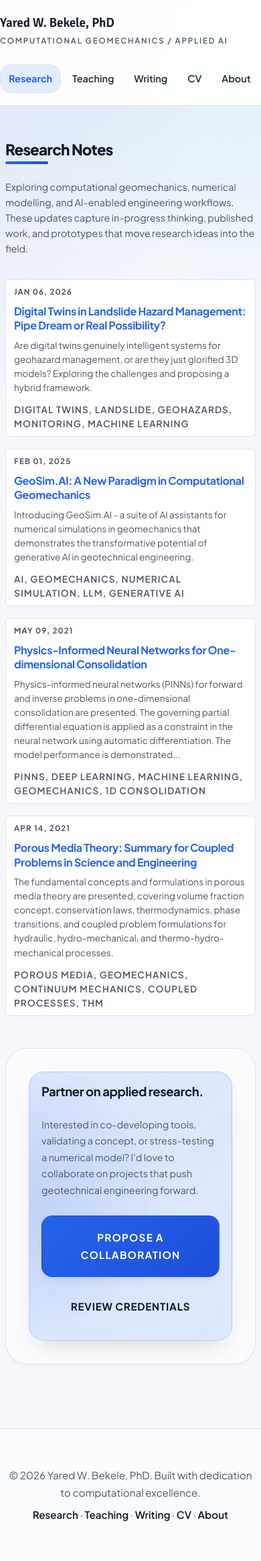
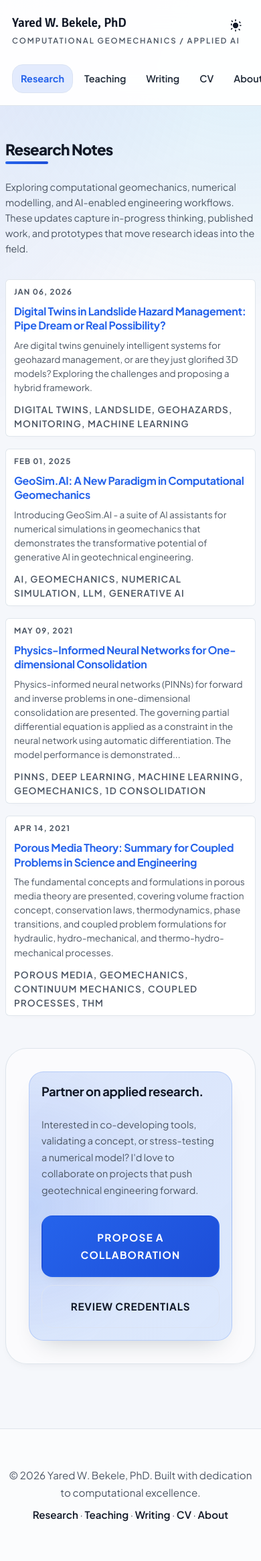
Before and after one commit to yaredwb/yaredwb.github.io, a Jekyll site: the page built from research.md, in a window 390 px wide. Shown: the whole page at 67% size. Built offline with Jekyll 4.4.1, drawn with Linux system fonts in a browser that asks for light colours.

Commit message:
Fix mobile layout issues: title alignment, theme toggle position, and equation overflow

```diff
--- a/css/style.css
+++ b/css/style.css
@@ -997,6 +997,7 @@ html[data-theme="dark"] .cta-panel {
 
 .post-content {
   display: grid;
+  grid-template-columns: minmax(0, 1fr);
   gap: 1em;
   color: var(--color-text-secondary);
   overflow-x: hidden;
@@ -1774,7 +1775,7 @@ html[data-theme="dark"] .site-footer {
 
 @media (max-width: 960px) {
   .site-header .container {
-    padding: var(--spacing-md) 0;
+    padding: var(--spacing-md) var(--spacing-md);
     gap: var(--spacing-lg);
   }
 
@@ -1820,11 +1821,30 @@ html[data-theme="dark"] .site-footer {
   .site-header .container {
     flex-direction: column;
     align-items: flex-start;
+    position: relative;
   }
 
   .site-controls {
     width: 100%;
-    justify-content: space-between;
+    justify-content: flex-start;
+  }
+
+  /* Position theme toggle in top right on mobile */
+  .theme-toggle {
+    position: absolute;
+    top: var(--spacing-md);
+    right: var(--spacing-md);
+    width: 40px;
+    height: 40px;
+    margin: 0;
+    background: transparent;
+    border-color: transparent;
+  }
+
+  .theme-toggle:hover,
+  .theme-toggle:focus-visible {
+    background: var(--color-surface-elevated);
+    border-color: var(--color-border);
   }
 
   .site-nav ul {
@@ -1834,11 +1854,6 @@ html[data-theme="dark"] .site-footer {
   .site-nav a {
     font-size: 0.9rem;
     padding: var(--spacing-xs) var(--spacing-sm);
-  }
-
-  .theme-toggle {
-    width: 40px;
-    height: 40px;
   }
 
   .hero {
```
